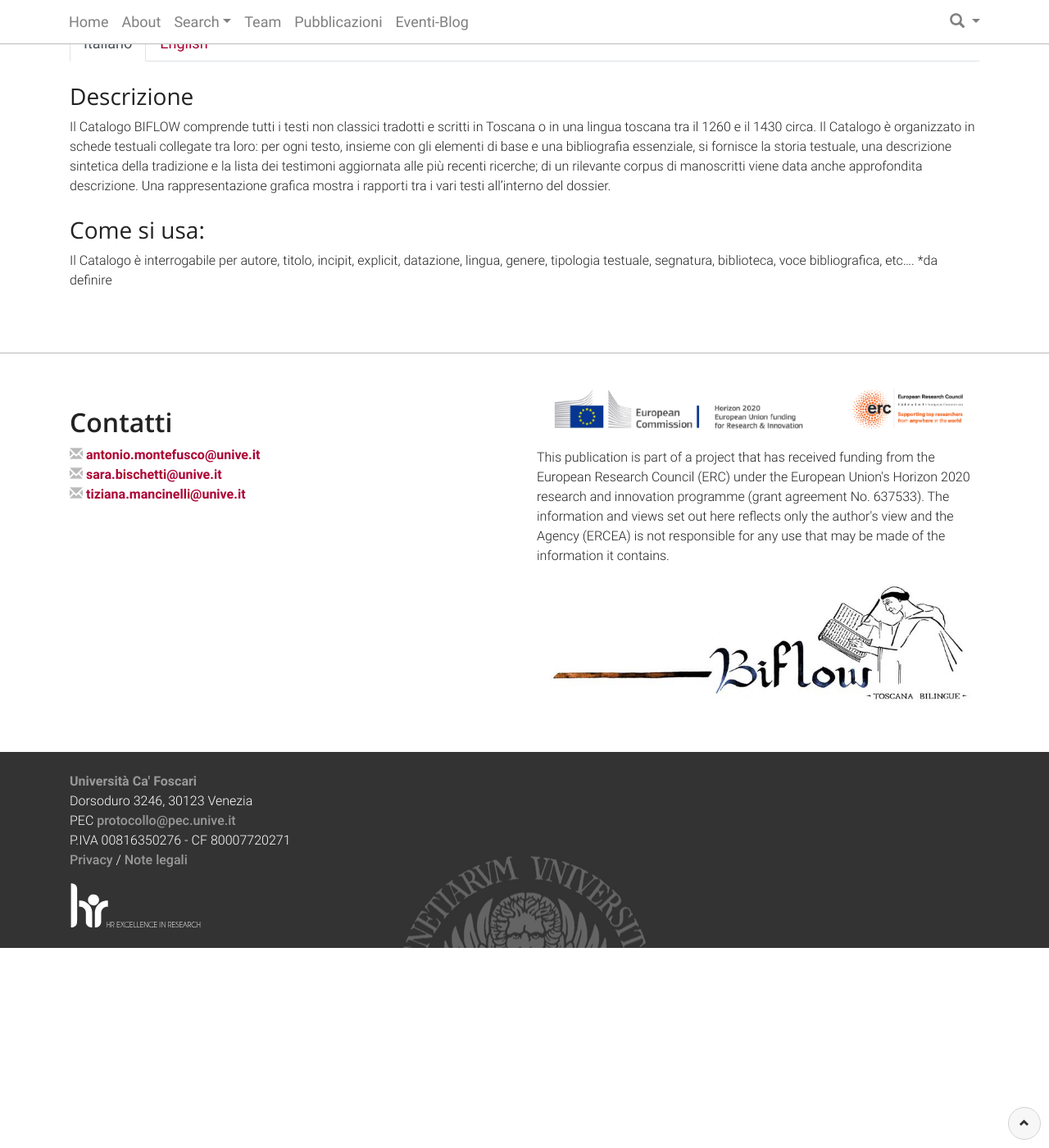
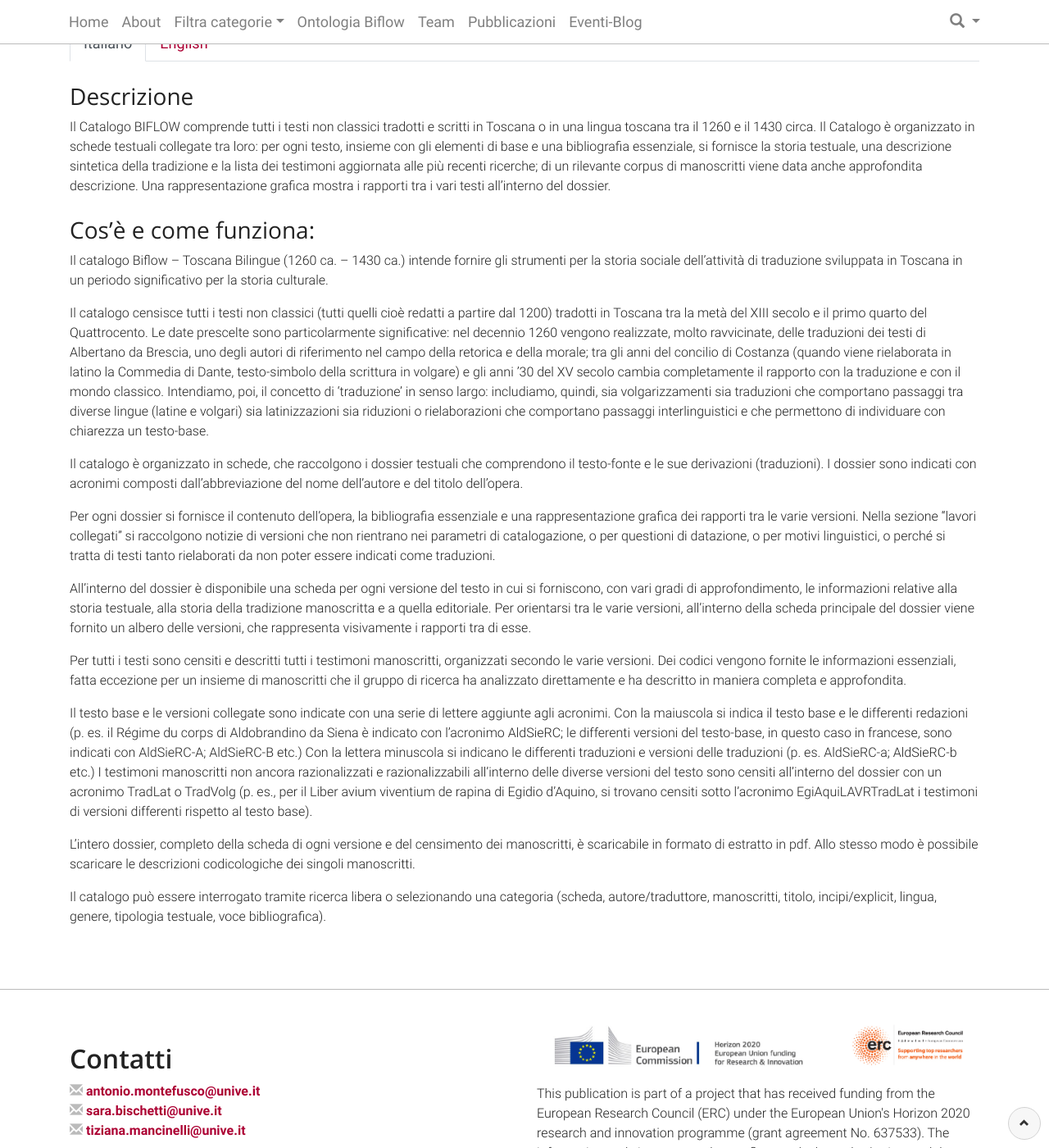
Before and after one commit to vedph/biflow_website, a Jekyll site: the page built from about.html, in a window 1280 px wide and 1400 px high, scrolled down 283 px. Shown: the whole window at 82% size. Built offline with Jekyll 4.4.1, drawn with Linux system fonts in a browser that asks for light colours; before the commit the page ends 1438 px from its top, so only the background shows below that.

Commit message:
Ontology and about pages

```diff
--- a/_includes/menu.html
+++ b/_includes/menu.html
@@ -22,7 +22,7 @@
       <ul class="navbar-nav mr-auto mt-2 mt-lg-0">
         <li class="nav-item"><a href="{{site.baseurl}}/" class="nav-link">Home</a></li>
         <li class="nav-item"><a href="{{site.baseurl}}/about" class="nav-link">About</a></li>
-        <li class="nav-item dropdown"><a href="{{site.baseurl}}/team" class="nav-link dropdown-toggle" href="#" id="searchDropdown" role="button" data-toggle="dropdown" aria-haspopup="true" aria-expanded="false">Search</a>
+        <li class="nav-item dropdown"><a href="{{site.baseurl}}/team" class="nav-link dropdown-toggle" href="#" id="searchDropdown" role="button" data-toggle="dropdown" aria-haspopup="true" aria-expanded="false">Filtra categorie</a>
           <div class="dropdown-menu" aria-labelledby="searchDropdown">
             <a class="dropdown-item" href="{{site.baseurl}}/works">Schede</a>
             <a class="dropdown-item" href="{{site.baseurl}}/manuscripts">Manoscritti</a>
@@ -32,8 +32,9 @@
             <a class="dropdown-item" href="{{site.baseurl}}/libraries">Biblioteche</a>
           </div>
         </li>
+        <li class="nav-item"><a href="{{site.baseurl}}/ontology" class="nav-link">Ontologia Biflow</a></li>
         <li class="nav-item"><a href="{{site.baseurl}}/team" class="nav-link">Team</a></li>
-        <li class="nav-item"><a href="{{site.baseurl}}/pubblicazioni" class="nav-link">Pubblicazioni</a></li>
+        <li class="nav-item"><a href="{{site.baseurl}}/publications" class="nav-link">Pubblicazioni</a></li>
         <li class="nav-item"><a href="https://biflow.hypotheses.org/" class="nav-link">Eventi-Blog</a></li>
       </ul>
 
--- a/about.html
+++ b/about.html
@@ -27,9 +27,16 @@ permalink: /about/
                         <h3>Descrizione</h3>
                         <p>Il Catalogo BIFLOW comprende tutti i testi non classici tradotti e scritti in Toscana o in una lingua toscana tra il 1260 e il 1430 circa. Il Catalogo è organizzato in schede testuali collegate tra loro: per ogni testo, insieme con gli elementi di base e una bibliografia essenziale, si fornisce la storia testuale, una descrizione sintetica della tradizione e la lista dei testimoni aggiornata alle più recenti ricerche; di un rilevante corpus di manoscritti viene data anche approfondita descrizione. Una rappresentazione grafica mostra i rapporti tra i vari testi all’interno del dossier.</p>
 
-                        <h3>Come si usa:</h3>
-
-                        <p>Il Catalogo è interrogabile per autore, titolo, incipit, explicit, datazione, lingua, genere, tipologia testuale, segnatura, biblioteca, voce bibliografica, etc…. *da definire</p>
+                        <h3>Cos’è e come funziona:</h3>
+                        <p>Il catalogo Biflow – Toscana Bilingue (1260 ca. – 1430 ca.) intende fornire gli strumenti per la storia sociale dell’attività di traduzione sviluppata in Toscana in un periodo significativo per la storia culturale.</p>
+                        <p>Il catalogo censisce tutti i testi non classici (tutti quelli cioè redatti a partire dal 1200) tradotti in Toscana tra la metà del XIII secolo e il primo quarto del Quattrocento. Le date prescelte sono particolarmente significative: nel decennio 1260 vengono realizzate, molto ravvicinate, delle traduzioni dei testi di Albertano da Brescia, uno degli autori di riferimento nel campo della retorica e della morale; tra gli anni del concilio di Costanza (quando viene rielaborata in latino la Commedia di Dante, testo-simbolo della scrittura in volgare) e gli anni ’30 del XV secolo cambia completamente il rapporto con la traduzione e con il mondo classico. Intendiamo, poi, il concetto di ‘traduzione’ in senso largo: includiamo, quindi, sia volgarizzamenti sia traduzioni che comportano passaggi tra diverse lingue (latine e volgari) sia latinizzazioni sia riduzioni o rielaborazioni che comportano passaggi interlinguistici e che permettono di individuare con chiarezza un testo-base.</p>
+                        <p>Il catalogo è organizzato in schede, che raccolgono i dossier testuali che comprendono il testo-fonte e le sue derivazioni (traduzioni). I dossier sono indicati con acronimi composti dall’abbreviazione del nome dell’autore e del titolo dell’opera.</p>
+                        <p>Per ogni dossier si fornisce il contenuto dell’opera, la bibliografia essenziale e una rappresentazione grafica dei rapporti tra le varie versioni. Nella sezione “lavori collegati” si raccolgono notizie di versioni che non rientrano nei parametri di catalogazione, o per questioni di datazione, o per motivi linguistici, o perché si tratta di testi tanto rielaborati da non poter essere indicati come traduzioni.</p>
+                        <p>All’interno del dossier è disponibile una scheda per ogni versione del testo in cui si forniscono, con vari gradi di approfondimento, le informazioni relative alla storia testuale, alla storia della tradizione manoscritta e a quella editoriale. Per orientarsi tra le varie versioni, all’interno della scheda principale del dossier viene fornito un albero delle versioni, che rappresenta visivamente i rapporti tra di esse.</p>
+                        <p>Per tutti i testi sono censiti e descritti tutti i testimoni manoscritti, organizzati secondo le varie versioni. Dei codici vengono fornite le informazioni essenziali, fatta eccezione per un insieme di manoscritti che il gruppo di ricerca ha analizzato direttamente e ha descritto in maniera completa e approfondita.</p>
+                        <p>Il testo base e le versioni collegate sono indicate con una serie di lettere aggiunte agli acronimi. Con la maiuscola si indica il testo base e le differenti redazioni (p. es. il Régime du corps di Aldobrandino da Siena è indicato con l’acronimo AldSieRC; le differenti versioni del testo-base, in questo caso in francese, sono indicati con AldSieRC-A; AldSieRC-B etc.) Con la lettera minuscola si indicano le differenti traduzioni e versioni delle traduzioni (p. es. AldSieRC-a; AldSieRC-b etc.) I testimoni manoscritti non ancora razionalizzati e razionalizzabili all’interno delle diverse versioni del testo sono censiti all’interno del dossier con un acronimo TradLat o TradVolg (p. es., per il Liber avium viventium de rapina di Egidio d’Aquino, si trovano censiti sotto l’acronimo EgiAquiLAVRTradLat i testimoni di versioni differenti rispetto al testo base).</p>
+                        <p>L’intero dossier, completo della scheda di ogni versione e del censimento dei manoscritti, è scaricabile in formato di estratto in pdf. Allo stesso modo è possibile scaricare le descrizioni codicologiche dei singoli manoscritti.</p>
+                        <p>Il catalogo può essere interrogato tramite ricerca libera o selezionando una categoria (scheda, autore/traduttore, manoscritti, titolo, incipi/explicit, lingua, genere, tipologia testuale, voce bibliografica).</p>
                     </div>
                     <div class="tab-pane fade" id="eng" role="tabpanel" aria-labelledby="eng-tab">
                         <h3>Description:</h3>
--- a/pubblicazioni.html
+++ b/publications.html
@@ -1,7 +1,7 @@
 ---
 layout: page
 title: About Catalogo Biflow
-permalink: /pubblicazioni/
+permalink: /publications/
 ---
 	<div class="grigio_ar">
 		<div class="container">
```
Also changed, not shown: ontology.html (added, +47 -0 lines).
